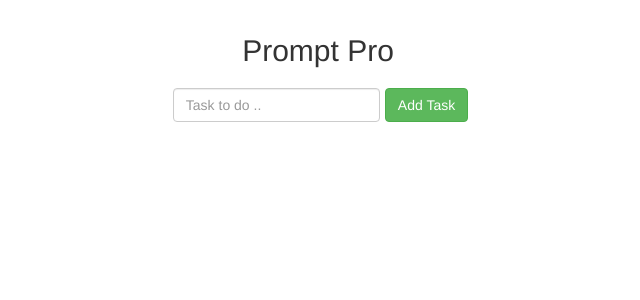
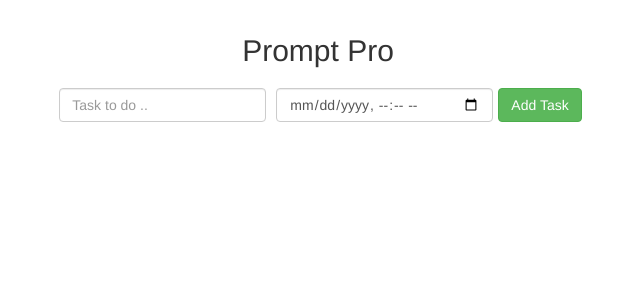
Before and after one commit to prabhusarath/ReactApps, a React (Create React App) app in the folder prompt-pro/: page / in a window 1280 px wide. Shown: the top 300 px of the page, without its empty margins (322-962 px from the left). Built offline with nearby package versions, Linux system fonts and the light colour scheme.

Commit message:
Add Calendar Dates

```diff
--- a/prompt-pro/src/actions/index.js
+++ b/prompt-pro/src/actions/index.js
@@ -1,7 +1,8 @@
-export const addtask = (text) => {
+export const addtask = (text,due) => {
     const action ={
         type: 'ADD_TASK',
-        text
+        text,
+        due
     }
     console.log('Action Happening: '+ action.type + 'Data: ' + action.text);
     return action;
--- a/prompt-pro/src/components/App.js
+++ b/prompt-pro/src/components/App.js
@@ -9,14 +9,14 @@ class App extends React.Component {
     constructor(props){
         super(props);
         this.state = {
-            text: ''
+            text: '',
+            due: ''
         }
 
     }
 
     addReminders(){
-        //console.log('Stat now', this.state);
-        this.props.addtask(this.state.text);
+        this.props.addtask(this.state.text,this.state.due);
     }
 
     delReminders(id){
@@ -34,9 +34,10 @@ class App extends React.Component {
                         return (
                             <li key={rem.id} className="list-group-item ">
                                 <div>{ rem.text }</div>
+                                <div>{ rem.due }</div>
                                 <div className="list-item delete-button"
                                      onClick={() => this.delReminders(rem.id)}>
-                                &#x2715;
+                                    &#x2715;
                                 </div>
                             </li>
                         )
@@ -56,6 +57,11 @@ class App extends React.Component {
                         <input className="form-control"
                                placeholder="Task to do .."
                                onChange={event => this.setState({text: event.target.value})}
+                        />
+                        <input
+                            className="form-control"
+                            type="datetime-local"
+                            onChange={event => this.setState({due: event.target.value})}
                         />
                     </div>
 
--- a/prompt-pro/src/reducers/index.js
+++ b/prompt-pro/src/reducers/index.js
@@ -1,7 +1,9 @@
 const reminder = (actions) => {
+    let { text,due } = actions
     return {
-        text: actions.text,
-        id: Math.random()
+        id: Math.random(),
+        text,
+        due
     }
 }
 
```
